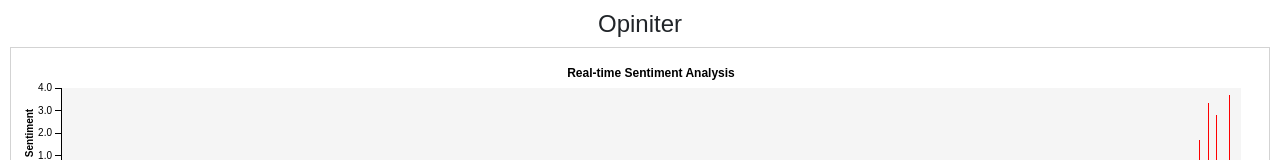
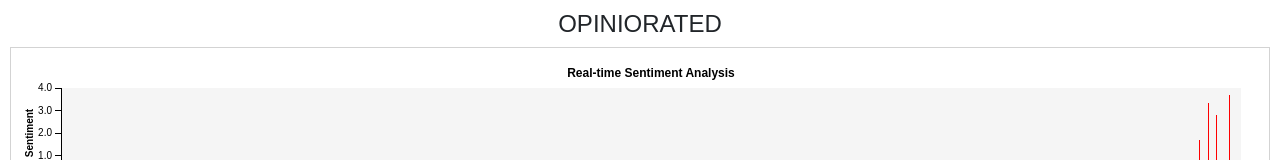
Before and after one commit to hellysh/Opiniter, a plain HTML site: page Client/index.html in a window 1280 px wide. Shown: the top 160 px of the page. Drawn offline with nearby package versions, Linux system fonts and the light colour scheme.

Commit message:
change name to something way cooler

```diff
--- a/Client/index.html
+++ b/Client/index.html
@@ -155,7 +155,7 @@
 <div style="padding: 10px">
 
   <div class="well">
-    <h4>Opiniter
+    <h4>OPINIORATED
   </div>
 
   <div id="viewDiv"></div>
```
